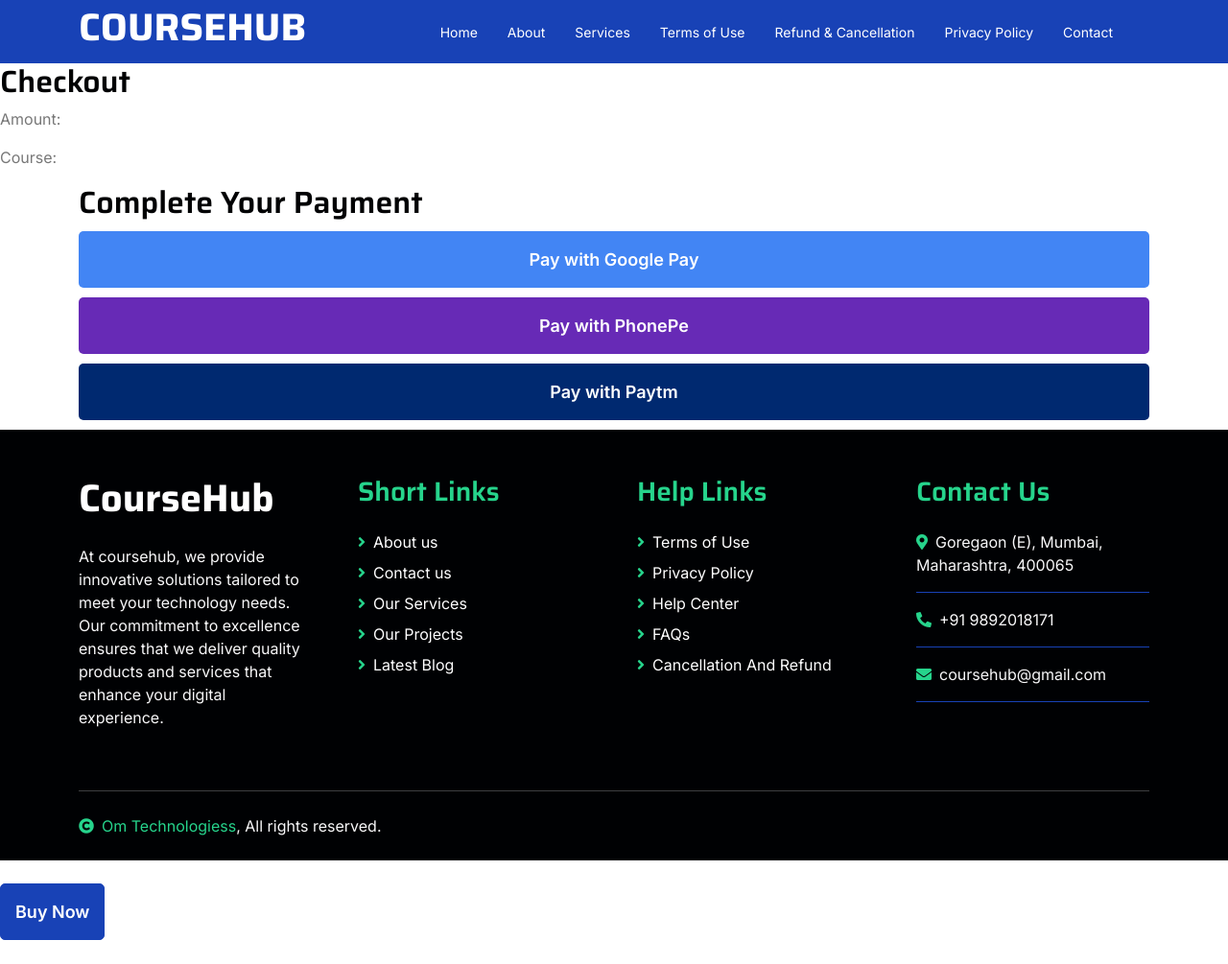
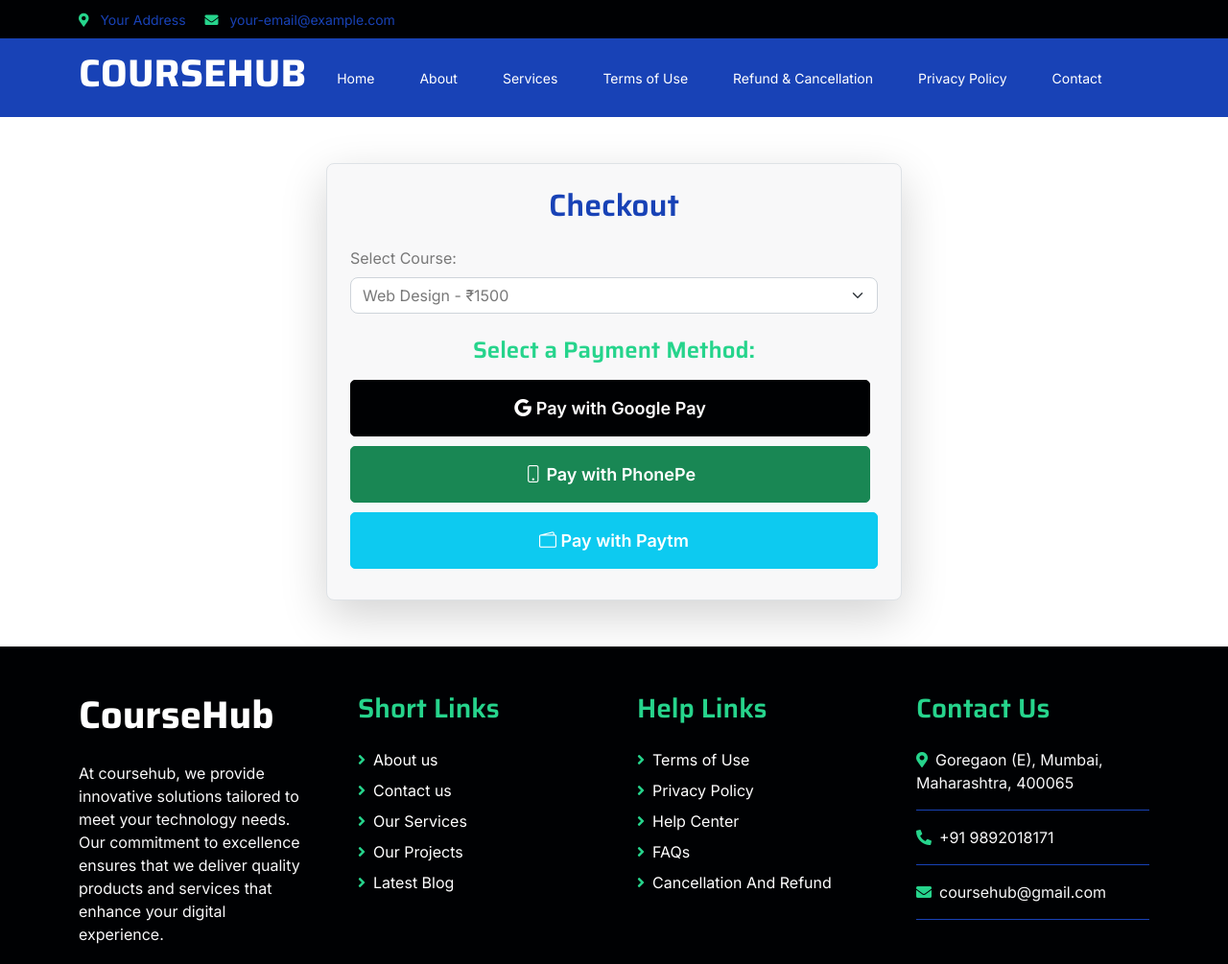
Before and after one commit to gaurav1000000000000/coursehubnew, a plain HTML site: page payment.html in a window 1280 px wide. Shown: the top 1005 px of the page at 96% size. Drawn offline with nearby package versions, Linux system fonts and the light colour scheme.

Commit message:
Update payment.html

```diff
--- a/payment.html
+++ b/payment.html
@@ -1,13 +1,9 @@
 <!DOCTYPE html>
 <html lang="en">
-
 <head>
-
-        <meta charset="UTF-8">
-        <meta name="viewport" content="width=device-width, initial-scale=1.0">
-        <title>Checkout - CourseHub Training and institute</title>
-
-    </head>
+    <meta charset="utf-8">
+    <title>Checkout - CourseHub IT Solutions</title>
+    <meta content="width=device-width, initial-scale=1.0" name="viewport">
 
     <!-- Google Web Fonts -->
     <link rel="preconnect" href="https://fonts.googleapis.com">
@@ -25,14 +21,9 @@
     <!-- Customized Bootstrap Stylesheet -->
     <link href="css/bootstrap.min.css" rel="stylesheet">
 
-
-
     <!-- Template Stylesheet -->
     <link href="css/style.css" rel="stylesheet">
 
-    <!--<meta charset="UTF-8">
-    <meta name="viewport" content="width=device-width, initial-scale=1.0">
-    <title>OM Technologies - UPI Checkout</title>-->
     <style>
        /* body { font-family: Arial, sans-serif; text-align: center; padding: 20px; }
         .container { max-width: 500px; margin: auto; padding: 20px; border: 1px solid #ccc; border-radius: 10px; box-shadow: 0 0 10px rgba(0, 0, 0, 0.1); }*/
@@ -42,20 +33,27 @@
         .paytm { background-color: #002970; }
         footer { margin-top: 20px; font-size: 14px; color: #666; }
     </style>
-
-
 </head>
 
+<body>
     <!-- Topbar Start -->
-
+    <div class="container-fluid bg-dark py-2">
         <div class="container">
-        <div class="d-flex justify-content-between topbar">
-
-
-                <!--<a href="" class="bg-light nav-fill btn btn-sm-square rounded-circle"><i class="fab fa-facebook-f text-primary"></i></a>-->
-                <!--<a href="" class="bg-light nav-fill btn btn-sm-square rounded-circle"><i class="fab fa-twitter text-primary"></i></a>
-                <a href="https://www.instagram.com/code_with_shubh?utm_source=ig_web_button_share_sheet&igsh=ZDNlZDc0MzIxNw==" class="bg-light nav-fill btn btn-sm-square rounded-circle"><i class="fab fa-instagram text-primary"></i></a>
-                <a href="https://www.linkedin.com/in/ohom-dubey-23055917b/" class="bg-light nav-fill btn btn-sm-square rounded-circle me-0"><i class="fab fa-linkedin-in text-primary"></i></a>-->
+            <div class="d-flex justify-content-between align-items-center">
+                <div class="top-info">
+                    <small class="me-3 text-white-50">
+                        <a href="#" aria-label="Location">
+                            <i class="fas fa-map-marker-alt me-2 text-secondary"></i> Your Address
+                        </a>
+                    </small>
+                    <small class="me-3 text-white-50">
+                        <a href="mailto:your-email@example.com" aria-label="Email">
+                            <i class="fas fa-envelope me-2 text-secondary"></i> your-email@example.com
+                        </a>
+                    </small>
+                </div>
+                <div id="note" class="text-secondary d-none d-md-block">
+                    <small>Note: We help you to grow your business</small>
                 </div>
             </div>
         </div>
@@ -63,26 +61,25 @@
     <!-- Topbar End -->
 
     <!-- Navbar Start -->
+ <!-- Navbar Start -->
 <div class="container-fluid bg-primary">
     <div class="container">
-        <nav class="navbar navbar-dark navbar-expand-lg py-0">
-            <a href="index.html" class="navbar-brand">
-                <h1 class="text-white fw-bold">COURSEHUB<span class="text-secondary"> </span></h1>
+        <nav class="navbar navbar-dark navbar-expand-lg">
+            <a href="index.html" class="navbar-brand me-4">
+                <h1 class="text-white fw-bold">COURSEHUB</h1>
             </a>
-            <button type="button" class="navbar-toggler me-0" data-bs-toggle="collapse" data-bs-target="#navbarCollapse">
+            <button class="navbar-toggler" type="button" data-bs-toggle="collapse" data-bs-target="#navbarCollapse">
                 <span class="navbar-toggler-icon"></span>
             </button>
-            <div class="collapse navbar-collapse bg-transparent" id="navbarCollapse">
-                <div class="navbar-nav ms-auto mx-xl-auto p-0">
-                    <a href="index.html" class="nav-item nav-link active">Home</a>
-                    <a href="about.html" class="nav-item nav-link">About</a>
-                    <a href="service.html" class="nav-item nav-link">Services</a>
-                    <a href="terms-of-use.html" class="nav-item nav-link">Terms of Use</a>
-                    <a href="refund-cancellation.html" class="nav-item nav-link">Refund & Cancellation</a>
-                    <a href="privacy-policy.html" class="nav-item nav-link">Privacy Policy</a>
-                    <a href="contact.html" class="nav-item nav-link">Contact</a>
-                     <!-- Cart Icon with Counter -->
-
+            <div class="collapse navbar-collapse" id="navbarCollapse">
+                <div class="navbar-nav d-flex flex-row">
+                    <a href="index.html" class="nav-item nav-link active me-3 text-white">Home</a>
+                    <a href="about.html" class="nav-item nav-link me-3 text-white">About</a>
+                    <a href="service.html" class="nav-item nav-link me-3 text-white">Services</a>
+                    <a href="terms-of-use.html" class="nav-item nav-link me-3 text-white">Terms of Use</a>
+                    <a href="refund-cancellation.html" class="nav-item nav-link me-3 text-white">Refund & Cancellation</a>
+                    <a href="privacy-policy.html" class="nav-item nav-link me-3 text-white">Privacy Policy</a>
+                    <a href="contact.html" class="nav-item nav-link text-white">Contact</a>
                 </div>
             </div>
         </nav>
@@ -90,63 +87,78 @@
 </div>
 <!-- Navbar End -->
 
-
 <!-- Navbar End -->
 
-<body>
-    <!--<header>
-        <h1>OM Technologies</h1>
-        <p>Secure UPI Payment</p>
-    </header>-->
 
-    <h2>Checkout</h2>
-    <p>Amount: <strong id="price"></strong></p>
-    <p>Course: <strong id="course"></strong></p>
+    <!-- Checkout Content -->
+ <!-- Cart Section Start -->
+<div class="container my-5 p-4 border rounded shadow-lg bg-light" style="max-width: 600px;">
+    <h2 class="mb-4 text-center text-primary">Checkout</h2>
 
+    <!-- Course Selection -->
+    <div class="mb-4">
+        <label for="courseSelect" class="form-label">Select Course:</label>
+        <select id="courseSelect" class="form-select" onchange="updateCart()">
+            <option value="Web Design" data-price="1500">Web Design - ₹1500</option>
+            <option value="Web Development" data-price="450">Web Development - ₹450</option>
+            <option value="UI/UX Design" data-price="1980">UI/UX Design - ₹1980</option>
+            <option value="Web Security" data-price="2100">Web Security - ₹2100</option>
+            <option value="Digital Marketing" data-price="1200">Digital Marketing - ₹1200</option>
+            <option value="Programming" data-price="1700">Programming - ₹1700</option>
+        </select>
+    </div>
 
+    <!-- Cart Items -->
 
-    <div class="container">
-        <h2>Complete Your Payment</h2>
+    <!-- Payment Options -->
+    <div class="payment-options text-center">
+        <h4 class="mb-3 text-secondary">Select a Payment Method:</h4>
 
-        <!-- Google Pay Button -->
-        <a id="gpay" class="btn gpay" href="#" onclick="makePayment('gpay')">Pay with Google Pay</a>
+        <a id="gpay" class="btn btn-dark me-2 mb-2" href="#" onclick="makePayment('Google Pay')">
+            <i class="bi bi-google"></i> Pay with Google Pay
+        </a>
 
-    <!-- PhonePe Button -->
-    <a id="phonepe" class="btn phonepe" href="#" onclick="makePayment('phonepe')">Pay with PhonePe</a>
+        <a id="phonepe" class="btn btn-success me-2 mb-2" href="#" onclick="makePayment('PhonePe')">
+            <i class="bi bi-phone"></i> Pay with PhonePe
+        </a>
 
-    <!-- Paytm Button -->
-    <a id="paytm" class="btn paytm" href="#" onclick="makePayment('paytm')">Pay with Paytm</a>
+        <a id="paytm" class="btn btn-info text-white mb-2" href="#" onclick="makePayment('Paytm')">
+            <i class="bi bi-wallet2"></i> Pay with Paytm
+        </a>
     </div>
+</div>
+<!-- Cart Section End -->
+
+<!-- Example JavaScript Function -->
+<script>
+    function makePayment(method) {
+        alert("You selected " + method + " for payment.");
+    }
+</script>
+
+<!-- Bootstrap Icons CDN -->
+<link href="https://cdn.jsdelivr.net/npm/bootstrap-icons@1.11.1/font/bootstrap-icons.css" rel="stylesheet">
 
 
     <script>
+        // Get course details from URL
+        const urlParams = new URLSearchParams(window.location.search);
+        const course = urlParams.get('course') || 'Unknown Course';
+        const price = parseFloat(urlParams.get('price')) || 0;
 
-        // Get amount from URL parameters
-        // const storedAmount = localStorage.getItem('course');
-        // // const amount = storedAmount ? storedAmount : "0";
-        // const amount = localStorage.getItem('amount');
-        // const result = document.getElementById("amount").textContent = amount;
-        const urlParams = new URLSearchParams(window.location.search);
-            const param1 = urlParams.get('param1');
-            const param2 = urlParams.get('param2');
+        document.getElementById('course-name').innerText = `Course: ${course}`;
+        document.getElementById('course-price').innerText = `Price: ₹${price.toFixed(2)}`;
 
-            document.getElementById("course").innerText = param1;
-            document.getElementById("price").innerText = param2;
-
-        // Define UPI ID
-        const upiId = "omkarnathdubey127-2@okhdfcbank";
-
-        // Generate UPI payment links dynamically
-        const upiURL = `upi://pay?pa=example@upi&pn=YourName&am=1500&tn=Payment for web-design&cu=INR`
+        function payWith(method) {
+            if (price > 0) {
+                alert(`Redirecting to ${method} for payment of ₹${price.toFixed(2)}...`);
+            } else {
+                alert('Invalid price. Please check the course details.');
+            }
+        }
+    </script>
 
 
-        // Update payment links
-        document.getElementById("gpay").href = upiLink;
-        document.getElementById("phonepe").href = upiLink;
-        document.getElementById("paytm").href = upiLink;
-
-
-    </script>
 
       <!-- Footer Start -->
 <div class="container-fluid footer bg-dark wow fadeIn" data-wow-delay=".3s">
@@ -220,8 +232,8 @@
 
 
 
-        <!-- Back to Top -->
-        <a href="#" class="btn btn-secondary btn-square rounded-circle back-to-top"><i class="fa fa-arrow-up text-white"></i></a>
+        <!-- Back to Top
+        <a href="#" class="btn btn-secondary btn-square rounded-circle back-to-top"><i class="fa fa-arrow-up text-white"></i></a> -->
 
 
         <!-- JavaScript Libraries -->
@@ -236,38 +248,6 @@
         <script src="js/main.js"></script>
         <button class="btn btn-primary mt-4" onclick="redirectToPayment()">Buy Now</button>
 
-
-        <script>
-            function makePayment(app) {
-                const upiId = 'example@upi'; // Replace with your UPI ID
-                const name = 'Your Name';    // Replace with your name or merchant name
-                const amount = '100';        // Amount to be paid
-                const transactionNote = 'Payment for Services';
-
-                // Generic UPI link (system will handle the app selection)
-                const upiUrl = `upi://pay?pa=${upiId}&pn=${name}&am=${amount}&tn=${transactionNote}&cu=INR`;
-
-                // Open specific app if selected, otherwise use UPI intent
-                let finalUrl = '';
-
-                if (app === 'gpay') {
-                    finalUrl = `upi://pay?pa=${upiId}&pn=${name}&am=${amount}&tn=${transactionNote}&cu=INR&mc=0000&tr=1234567890&url=https://www.google.com`;
-                } else if (app === 'phonepe') {
-                    finalUrl = `upi://pay?pa=${upiId}&pn=${name}&am=${amount}&tn=${transactionNote}&cu=INR`;
-                } else if (app === 'paytm') {
-                    finalUrl = `upi://pay?pa=${upiId}&pn=${name}&am=${amount}&tn=${transactionNote}&cu=INR`;
-                }
-
-                // Redirect directly to the UPI app
-                window.location.href = finalUrl;
-
-                // Fallback if no UPI app is found or the link fails
-                setTimeout(() => {
-                    alert(`If the ${app} app did not open, please ensure it is installed and try again.`);
-                }, 2000);
-            }
-        </script>
-
 <script>
     function redirectToPayment() {
         window.location.href = "payment.html";
```
Lines whose indentation alone changed are shown as unchanged.
